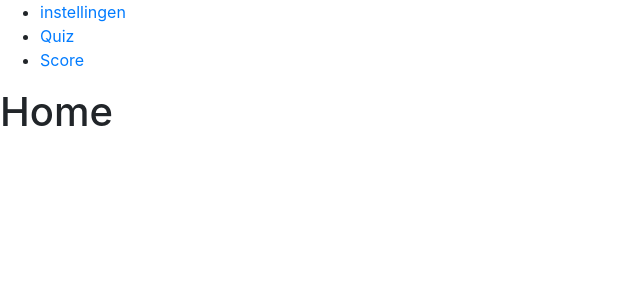
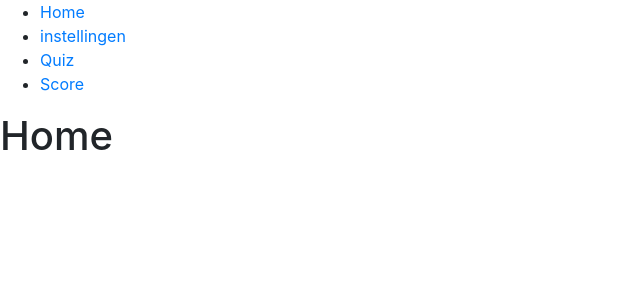
Before and after one commit to maartendek/dcx-labday-ateam, a Nuxt app: page / in a window 1280 px wide. Shown: the top 300 px of the page, without its empty margins (0-640 px from the left). Built offline with nearby package versions, Linux system fonts and the light colour scheme.

Commit message:
added home link

```diff
--- a/components/NavBar.vue
+++ b/components/NavBar.vue
@@ -1,6 +1,7 @@
 <template>
   <nav>
       <ul>
+          <li><NuxtLink to="/">Home</NuxtLink></li>
           <li><NuxtLink to="/instellingen">instellingen</NuxtLink></li>
           <li><NuxtLink to="/quiz">Quiz</NuxtLink></li>
           <li><NuxtLink to="/score">Score</NuxtLink></li>
```
